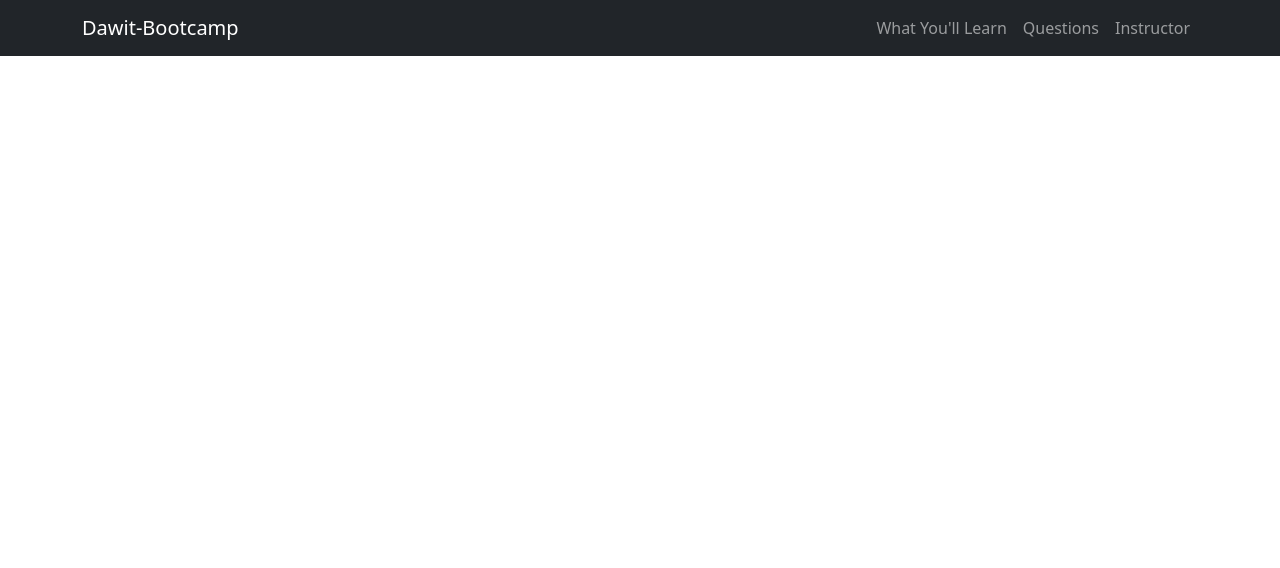
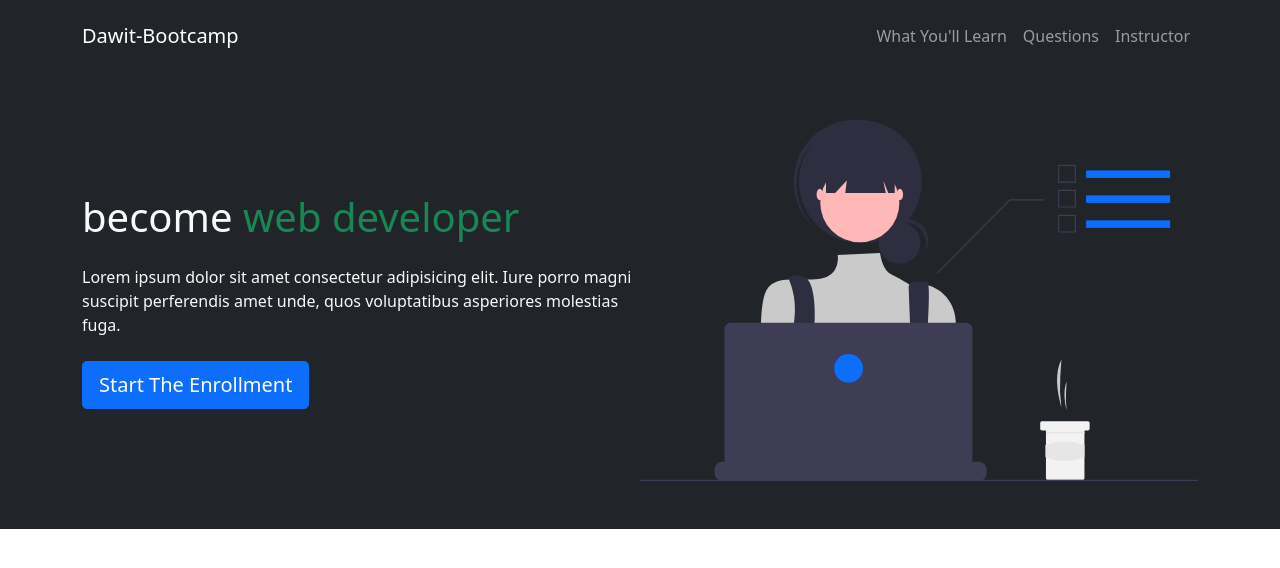
Before and after one commit to anonymousdomain/bootstrap-bootcamp, a plain HTML site: page index.html in a window 1280 px wide. Drawn offline with nearby package versions, Linux system fonts and the light colour scheme.

Commit message:
showcase

```diff
--- a/index.html
+++ b/index.html
@@ -14,7 +14,8 @@
 		<link rel="stylesheet" href="main.css" />
 	</head>
 	<body>
-		<nav class="navbar navbar-expand-sm bg-dark navbar-dark">
+        <!--navbar-->
+		<nav class="navbar navbar-expand-sm bg-dark navbar-dark py-3">
 			<div class="container">
 				<a href="#" class="navbar-brand">Dawit-Bootcamp</a>
 				<button
@@ -40,7 +41,20 @@
 				</div>
 			</div>
 		</nav>
+<!--show case-->
+   <section class="bg-dark text-light p-5 text-center text-sm-start">
+     <div class="container">
+         <div class=" d-sm-flex align-items-center justify-content-between">
+             <div >
+                 <h1>become <span class="text-success">web developer</span> </h1>
+                 <p class="my-4">Lorem ipsum dolor sit amet consectetur adipisicing elit. Iure porro magni suscipit perferendis amet unde, quos voluptatibus asperiores molestias fuga.</p>
+                 <button class="btn btn-primary btn-lg">Start The Enrollment</button>
+             </div>
 
+             <img src="img/showcase.svg" alt="" class="img-fluid w-50 d-none d-sm-block">
+         </div>
+     </div>
+   </section>
 		<script
 			src="https://cdn.jsdelivr.net/npm/bootstrap@5.0.2/dist/js/bootstrap.bundle.min.js"
 			integrity="sha384-MrcW6ZMFYlzcLA8Nl+NtUVF0sA7MsXsP1UyJoMp4YLEuNSfAP+JcXn/tWtIaxVXM"
```
